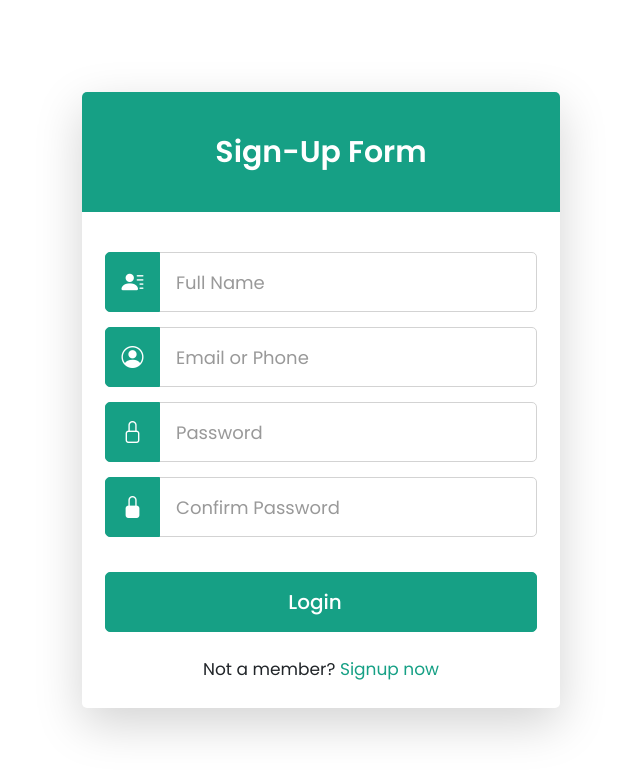
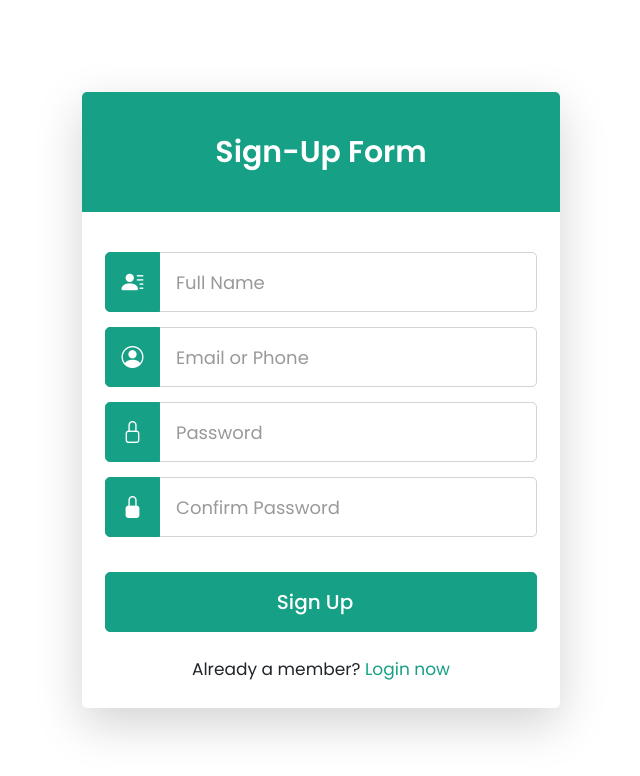
Before and after one commit to RosanSenapati/Demo_Project, a React (Vite) app: page /signup in a window 1280 px wide. Shown: the top 776 px of the page, without its empty margins (319-959 px from the left). Built offline with nearby package versions, Linux system fonts and the light colour scheme.

Commit message:
Validation complete

```diff
--- a/package.json
+++ b/package.json
@@ -11,9 +11,11 @@
   },
   "dependencies": {
     "bootstrap": "^5.3.3",
+    "formik": "^2.4.6",
     "react": "^19.0.0",
     "react-dom": "^19.0.0",
-    "react-router-dom": "^7.1.5"
+    "react-router-dom": "^7.1.5",
+    "yup": "^1.6.1"
   },
   "devDependencies": {
     "@eslint/js": "^9.19.0",
--- a/src/pages/LoginSignup/LoginSignUp.jsx
+++ b/src/pages/LoginSignup/LoginSignUp.jsx
@@ -7,11 +7,11 @@ export default function LoginSignUp() {
     <div className="title"><span>Login Form</span></div>
     <form action="#">
       <div className="row">
-      <i class="bi bi-person-circle"></i>
+      <i className="bi bi-person-circle"></i>
         <input type="text" placeholder="Email or Phone" required />
       </div>
       <div className="row">
-      <i class="bi bi-lock-fill"></i>
+      <i className="bi bi-lock-fill"></i>
         <input type="password" placeholder="Password" required />
       </div>
       <div className="row button">
--- a/src/pages/SignupPage/SignupPage.css
+++ b/src/pages/SignupPage/SignupPage.css
@@ -21,7 +21,7 @@ body {
 
 .wrapper {
   max-width: 500px;
-  width: 100%;
+  width: 100% ;
   background: #fff;
   border-radius: 5px;
   box-shadow: 0px 4px 10px 1px rgba(0, 0, 0, 0.1);
@@ -125,3 +125,7 @@ form .button input:hover {
 form .signup-link a:hover {
   text-decoration: underline;
 }
+.error{
+  color: red;
+  font: 30px;
+}
--- a/src/pages/SignupPage/SignupPage.jsx
+++ b/src/pages/SignupPage/SignupPage.jsx
@@ -1,34 +1,117 @@
-import React from 'react'
-import './SignUpPage.css'
-import { Link } from 'react-router-dom'
+import React,{userState} from 'react';
+import './SignUpPage.css';
+import { Link, useNavigate } from 'react-router-dom';
+import { Formik, Field, Form, ErrorMessage } from 'formik';
+import * as Yup from 'yup';
+
+// Yup validation schema
+const validationSchema = Yup.object({
+  fullName: Yup.string()
+    .required('Full Name is required')
+    .min(3, 'Full Name must be at least 3 characters'),
+  email: Yup.string()
+    .required('Email or Phone is required')
+    .email('Invalid email format')
+    .matches(
+      /^[a-zA-Z0-9._%+-]+@[a-zA-Z0-9.-]+\.[a-zA-Z]{2,}$/,
+      'Invalid email format'
+    ),// This regex validates email,
+  password: Yup.string()
+    .required('Password is required')
+    .min(6, 'Password must be at least 6 characters')
+    .matches(
+      /^(?=.*[A-Z])(?=.*\d)(?=.*[!@#$%^&*])[A-Za-z\d!@#$%^&*]{6,}$/,
+      'Password must contain at least one uppercase letter, one number, and one special character'
+    ),
+  confirmPassword: Yup.string()
+    .required('Please confirm your password')
+    .oneOf([Yup.ref('password'), null], 'Passwords must match'),
+});
+
 function SignupPage() {
+ const navigate = useNavigate()
+  async function handleSubmit(event){
+    let userData={
+      fullName:event.target[0].value,
+      email: event.target[1].value,
+      password:event.target[2].value,
+      confirmPassword: event.target[3].value
+    }
+    const isValid = await validationSchema.isValid(userData);
+    console.log(isValid)
+    isValid ? navigate('/') : event.preventDefault();
+  }
   return (
-    <div className="wrapper shadow-lg ">
+    <div className="wrapper shadow-lg">
       <div className="title"><span>Sign-Up Form</span></div>
-    <form action="#">
+      <Formik
+        initialValues={{
+          fullName: '',
+          emailOrPhone: '',
+          password: '',
+          confirmPassword: '',
+        }}
+        validationSchema={validationSchema}
+      >
+        <Form onSubmit={handleSubmit}>
           <div className="row">
-      <i class="bi bi-person-lines-fill"></i>
-        <input type="text" placeholder="Full Name" required />
+            <i className="bi bi-person-lines-fill"></i>
+            <Field
+              type="text"
+              name="fullName"
+              placeholder="Full Name"
+              aria-label="Full Name"
+            />
+          </div>
+          <div>
+            <ErrorMessage name="fullName" component="div" className="error" />
           </div>
           <div className="row">
-      <i class="bi bi-person-circle"></i>
-        <input type="text" placeholder="Email or Phone" required />
+            <i className="bi bi-person-circle"></i>
+            <Field
+              type="text"
+              name="emailOrPhone"
+              placeholder="Email or Phone"
+              aria-label="Email or Phone"
+            />
+          </div>
+          <div>
+            <ErrorMessage name="email" component="div" className="error" />
           </div>
           <div className="row">
-      <i class="bi bi-lock"></i>
-        <input type="password" placeholder="Password" className='form-control' required />
+            <i className="bi bi-lock"></i>
+            <Field
+              type="password"
+              name="password"
+              placeholder="Password"
+              aria-label="Password"
+            />
+          </div>
+          <div>
+            <ErrorMessage name="password" component="div" className="error" />
           </div>
           <div className="row">
-      <i class="bi bi-lock-fill"></i>
-        <input type="password" placeholder="Confirm Password" required />
+            <i className="bi bi-lock-fill"></i>
+            <Field
+              type="password"
+              name="confirmPassword"
+              placeholder="Confirm Password"
+              aria-label="Confirm Password"
+            />
+          </div>
+          <div>
+            <ErrorMessage name="confirmPassword" component="div" className="error" />
           </div>
           <div className="row button">
-        <input type="submit" value="Login" />
+            <input type="submit" value="Sign Up" />
           </div>
-      <div className="signup-link">Not a member? <Link to="/">Signup now</Link></div>
-    </form>
+          <div className="signup-link">
+            Already a member? <Link to="/">Login now</Link>
           </div>
-  )
+        </Form>
+      </Formik>
+    </div>
+  );
 }
 
-export default SignupPage
+export default SignupPage;
```
Also changed, not shown: 1 other file (tests, documents, lock files or other folders). Lines whose indentation alone changed are shown as unchanged.
